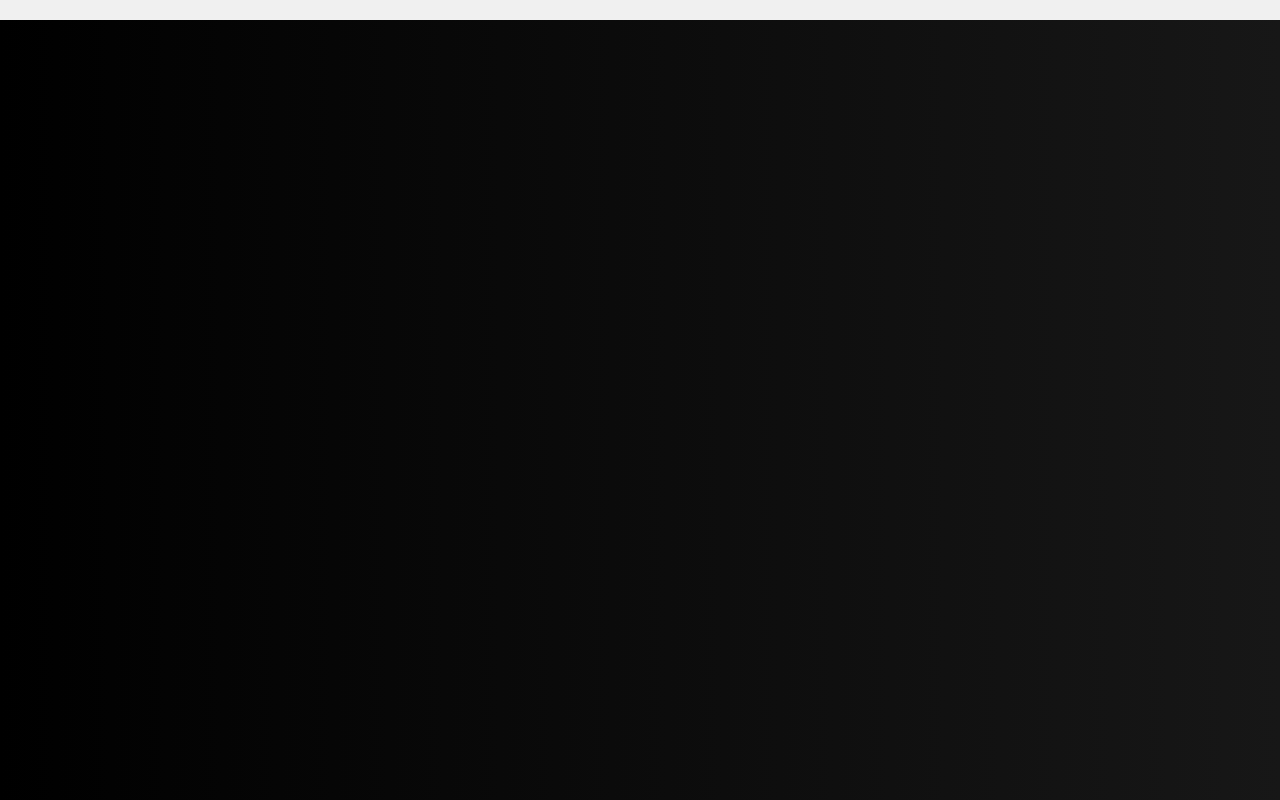
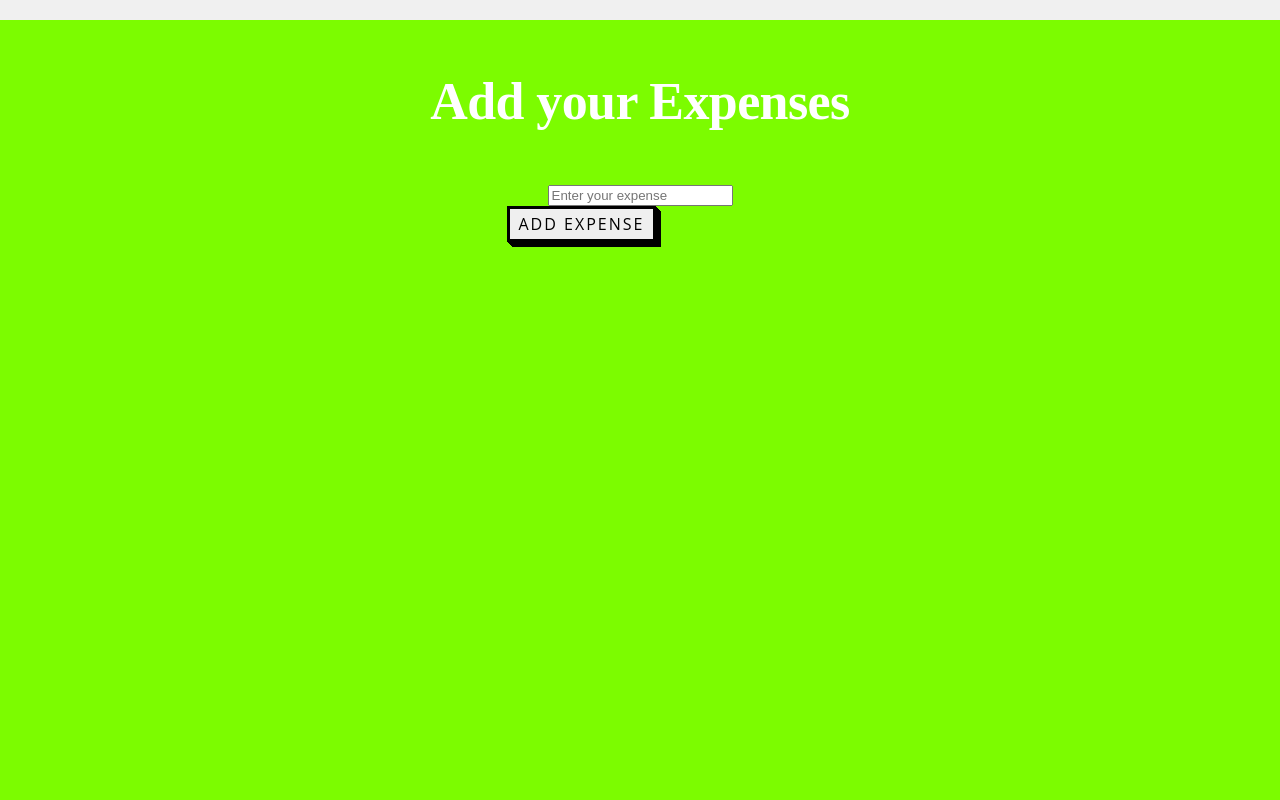
Before and after one commit to Prajapati-santosh/Smart-money, a React (Create React App) app in the folder Developement/front-end/smartmonkey/: page / in a window 1280 px wide. Built offline with nearby package versions, Linux system fonts and the light colour scheme.

Commit message:
login-component-push

```diff
--- a/Developement/front-end/smartmonkey/src/Components/MyExpense/MyExpense.css
+++ b/Developement/front-end/smartmonkey/src/Components/MyExpense/MyExpense.css
@@ -19,15 +19,33 @@
     position:relative;
 
 }
-.button{
-    display:inline-block;
-    justify-content: center;
-    border: none;
-    color: black;
-    border: none; /* Remove the default border */
-    border-radius: 5px; /* Round the corners */
-    cursor: pointer;
+.parent{
+    display: inline-block;
+    width: 100%;
+    height: 200px;
+    .button{
+        font-family: "Open Sans", sans-serif;
+        font-size: 16px;
+        letter-spacing: 2px;
+        text-decoration: none;
+        text-transform: uppercase;
+        color: #000;
+        cursor: pointer;
+        border: 3px solid;
+        padding: 0.25em 0.5em;
+        box-shadow: 1px 1px 0px 0px, 2px 2px 0px 0px, 3px 3px 0px 0px, 4px 4px 0px 0px, 5px 5px 0px 0px;
+        position: relative;
+        user-select: none;
+        -webkit-user-select: none;
+        touch-action: manipulation;
+    }
+    .button-shadow{
+        box-shadow: 0px 0px 0px 0px;
+        top: 5px;
+        left: 5px;
+    }
 }
+
 .input{
     display: inline-block;
     justify-content: center;
--- a/Developement/front-end/smartmonkey/src/Components/MyExpense/MyExpense.jsx
+++ b/Developement/front-end/smartmonkey/src/Components/MyExpense/MyExpense.jsx
@@ -29,7 +29,11 @@
         <div className="function">
             <p className="Header-text">Add your Expenses</p>
             <input  placeholder="Enter your expense" onChange={handleChange}></input>
-            <button className="button" onClick={addToList}>Add Expense</button>
+            <div className="parent">
+                <button className="button" onClick={addToList}>Add Expense</button>
+                <span class='button-shadow'>&nbsp;&nbsp;&nbsp;&nbsp;&nbsp;&nbsp;&nbsp;&nbsp;&nbsp;&nbsp;
+                    &nbsp;&nbsp;&nbsp;&nbsp;&nbsp;&nbsp;&nbsp;&nbsp;&nbsp;&nbsp;&nbsp;&nbsp;&nbsp;&nbsp;&nbsp;</span>
+            </div>
         </div>
 
         {
--- a/Developement/front-end/smartmonkey/src/Components/NavBar/NavBar.jsx
+++ b/Developement/front-end/smartmonkey/src/Components/NavBar/NavBar.jsx
@@ -6,7 +6,7 @@
 
     return <div className="Nav">
         <FlashBar/>
-        {/* <MyExpense/> */}
+        <MyExpense/>
     </div>
 }
 
--- a/Developement/front-end/smartmonkey/src/index.css
+++ b/Developement/front-end/smartmonkey/src/index.css
@@ -5,7 +5,8 @@
     sans-serif;
   -webkit-font-smoothing: antialiased;
   -moz-osx-font-smoothing: grayscale;
-  background: linear-gradient(to right, #000000, #171717);
+  /* background: linear-gradient(to right, #000000, #171717); */
+  background-color: lawngreen;
 }
 
 code {
```
